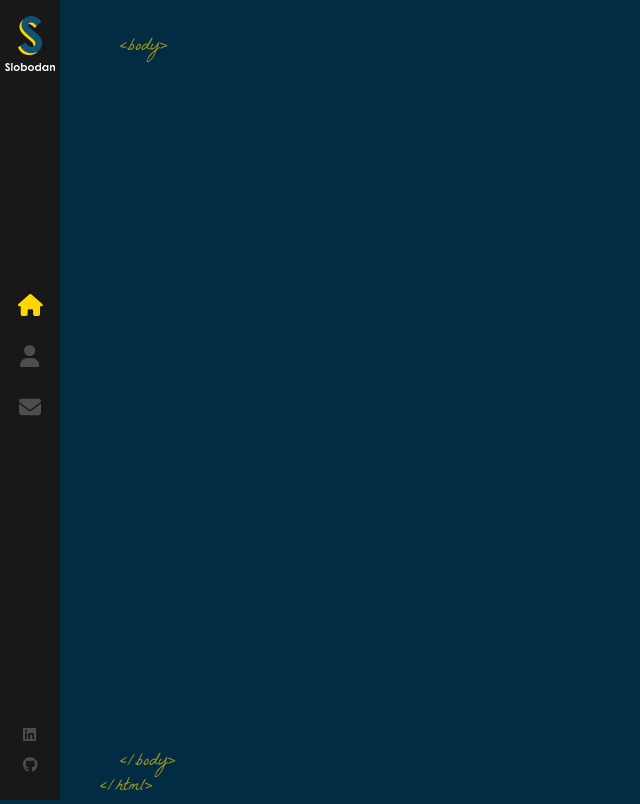
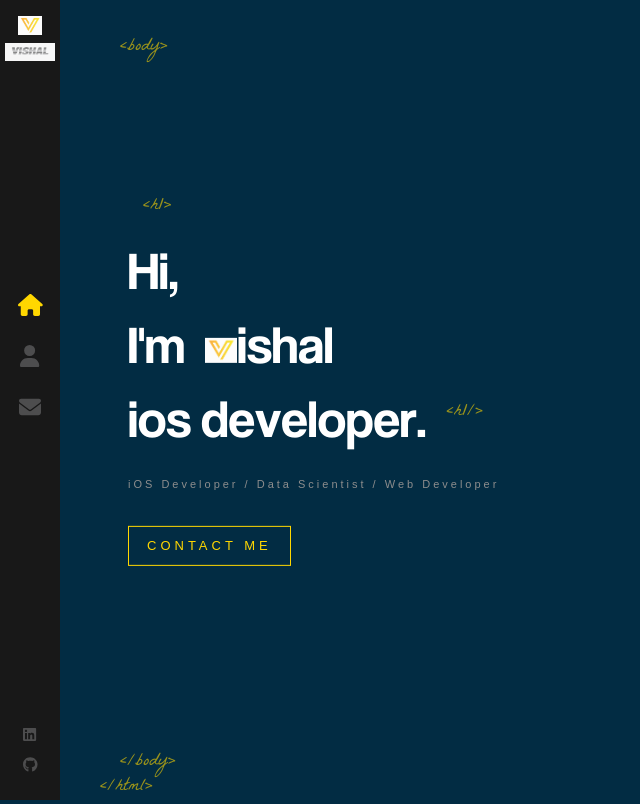
Before and after one commit to vishxlshxrma/Portfolio, a React (Create React App) app: page / in a window 1280 px wide. Shown: the whole page, without its empty margins (0-640 px from the left). Built offline with nearby package versions, Linux system fonts and the light colour scheme.

Commit message:
Built Home Page

```diff
--- a/src/App.js
+++ b/src/App.js
@@ -1,12 +1,13 @@
 import './App.scss';
 import { Routes, Route } from 'react-router-dom';
 import Layout from './Components/Layout';
+import Home from './Components/Home';
 
 function App() {
   return (
     <>
     <Routes>
-      <Route path='/' element={<Layout />} />
+      <Route path='/' element={<><Layout /><Home /></>} />
     </Routes>
     </>
   );
--- /dev/null
+++ b/src/Components/AnimatedLetters/index.js
@@ -0,0 +1,17 @@
+import './index.scss'
+
+const AnimatedLetters = ({ letterClass, strArray, idx }) => {
+    return (
+        <span>
+            {
+                strArray.map((char, i) => (
+                    <span key={char + i} className={`${letterClass} _${i + idx}`}>
+                        {char}
+                    </span>
+                ))
+            }
+        </span>
+    )
+}
+
+export default AnimatedLetters
--- /dev/null
+++ b/src/Components/AnimatedLetters/index.scss
@@ -0,0 +1,24 @@
+.text-animate {
+    display: inline-block;
+    opacity: 0;
+    animation: bounceIn 1s 1s;
+    animation-fill-mode: forwards;
+    min-width: 10px;
+}
+
+.text-animate-hover {
+    min-width: 10px;
+    display: inline-block;
+    animation-fill-mode: both;
+
+    &:hover {
+        animation: rubberBand 1s;
+        color: #ffd770;
+    }
+}
+
+@for $i from 1 through 35 {
+    .text-animate._#{$i} {
+        animation-delay: #{ $i / 10}s;
+    }
+}
--- /dev/null
+++ b/src/Components/Home/index.js
@@ -0,0 +1,49 @@
+import { Link } from 'react-router-dom';
+import LogoTitle from '../../assets/images/logo-s.png';
+import AnimatedLetters from '../AnimatedLetters';
+import './index.scss';
+import { useEffect, useState } from 'react';
+
+const Home = () => {
+
+    const [letterClass, setLetterClass] = useState('text-animate')
+    const nameArray = ['i','s','h','a','l']
+    const jobArray = ['i','o','s',' ','d','e','v','e','l','o','p','e','r','.']
+
+    useEffect(() => {
+        const timeoutID = setTimeout(() => {
+            setLetterClass('text-animate-hover')
+        }, 4000);
+
+        return () => {
+            clearTimeout(timeoutID);
+        };
+
+    }, [])
+    return (
+        <div className='container home-page'>
+            <div className='text-zone'>
+                <h1>
+                <span className={letterClass}>H</span>
+                <span className={`${letterClass} _12`}>i,</span>
+                <br />
+                <span className={`${letterClass} _13`}>I</span>
+                <span className={`${letterClass} _14`}>'m</span>
+                <img src={LogoTitle} alt='developer' />
+                <AnimatedLetters letterClass={letterClass}
+                strArray={nameArray}
+                idx={15} />
+                <br />
+                <AnimatedLetters letterClass={letterClass}
+                strArray={jobArray}
+                idx={22} />
+                </h1>
+                <h2>iOS Developer / Data Scientist / Web Developer</h2>
+                <Link to='/contact'className='flat-button'>CONTACT ME</Link>
+            </div>
+
+        </div>
+    )
+}
+
+export default Home
--- /dev/null
+++ b/src/Components/Home/index.scss
@@ -0,0 +1,81 @@
+.home-page {
+
+    .text-zone {
+        position: absolute;
+        left: 10%;
+        top: 50%;
+        transform: translateY(-50%);
+        width: 40%;
+        max-height: 90%;
+    }
+
+    h1 {
+        color: #fff;
+        font-size: 53px;
+        margin: 0;
+        font-family: 'Coolvetica';
+        font-weight: 400;
+
+        &::before {
+            content: '<h1>';
+            font-family: 'La Belle Aurore';
+            color: #ffd700;
+            font-size: 18px;
+            position: absolute;
+            margin-top: -40px;
+            left: 15px;
+            opacity: 0.6;
+        }
+
+        &::after {
+            content: '<h1/>';
+            font-family: 'La Belle Aurore';
+            color: #ffd700;
+            font-size: 18px;
+            position: absolute;
+            margin-top: 18px;
+            margin-left: 20px;
+            animation: fadeIn 1s 1.7s backwards;
+            opacity: 0.6;
+        }
+
+        img {
+            width: 32px;
+            margin-left: 20px;
+            opacity: 0;
+            height: auto;
+            animation: rotateIn 1s linear both;
+            animation-delay: 1.4s;
+        }
+    }
+
+    h2 {
+        color: #8d8d8d;
+        margin-top: 20px;
+        font-weight: 400;
+        font-size: 11px;
+        font-family: sans-serif;
+        letter-spacing: 3px;
+        animation: fadeIn 1s 1.8s backwards;
+    }
+
+    .flat-button {
+        color: #ffd700;
+        font-size: 13px;
+        font-weight: 400;
+        letter-spacing: 4px;
+        font-family: sans-serif;
+        text-decoration: none;
+        padding: 10px 18px;
+        border: 1px solid #ffd700;
+        margin-top: 25px;
+        float: left;
+        animation: fadeIn 1s 1.8s backwards;
+        white-space: nowrap;
+
+        &:hover {
+            background: #ffd700;
+            color: #333;
+        }
+    }
+}
--- a/src/Components/Layout/index.js
+++ b/src/Components/Layout/index.js
@@ -1,5 +1,6 @@
 import { Outlet } from 'react-router-dom';
-import Sidebar from '../Sidebar';
+// import Sidebar from '../Sidebar/index';
+import Sidebar from '../sidebar';
 import './index.scss'
 
 const Layout = () => {
--- a/src/Components/Layout/index.scss
+++ b/src/Components/Layout/index.scss
@@ -22,3 +22,18 @@
 .bottom-tag-html {
     margin-left: -20px;
 }
+
+.container {
+    width: 100%;
+    will-change: contents;
+    height: 90%;
+    min-height: 566px;
+    position: absolute;
+    opacity: 0;
+    top: 5%;
+    margin: 0 auto;
+    z-index: 1;
+    transform-style: preserve-3d;
+    animation: fadeIn 1s forwards;
+    animation-delay: 1s;
+}
--- a/src/Components/Sidebar/index.js
+++ b/src/Components/Sidebar/index.js
@@ -10,7 +10,7 @@
     <div className='nav-bar'>
         <Link className='logo' to='/'>
             <img src={LogoS} alt='logo' />
-            <img className='sub-logo' src={LogoSubtitle} alt='slobodan' />
+            <img className='sub-logo' src={LogoSubtitle} alt='Vishal' />
         </Link>
         <nav>
             <NavLink exact='true' activeclassname='active' to='/'>
```
Also changed, not shown: src/assets/images/logo-s.png, src/assets/images/logo_sub.png.
